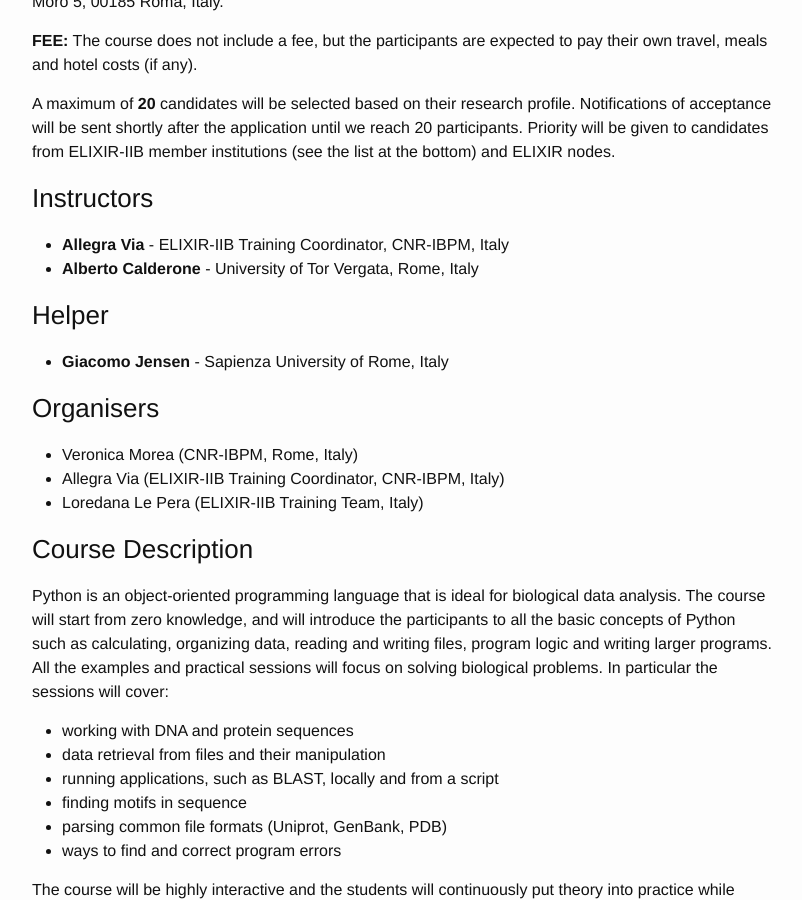
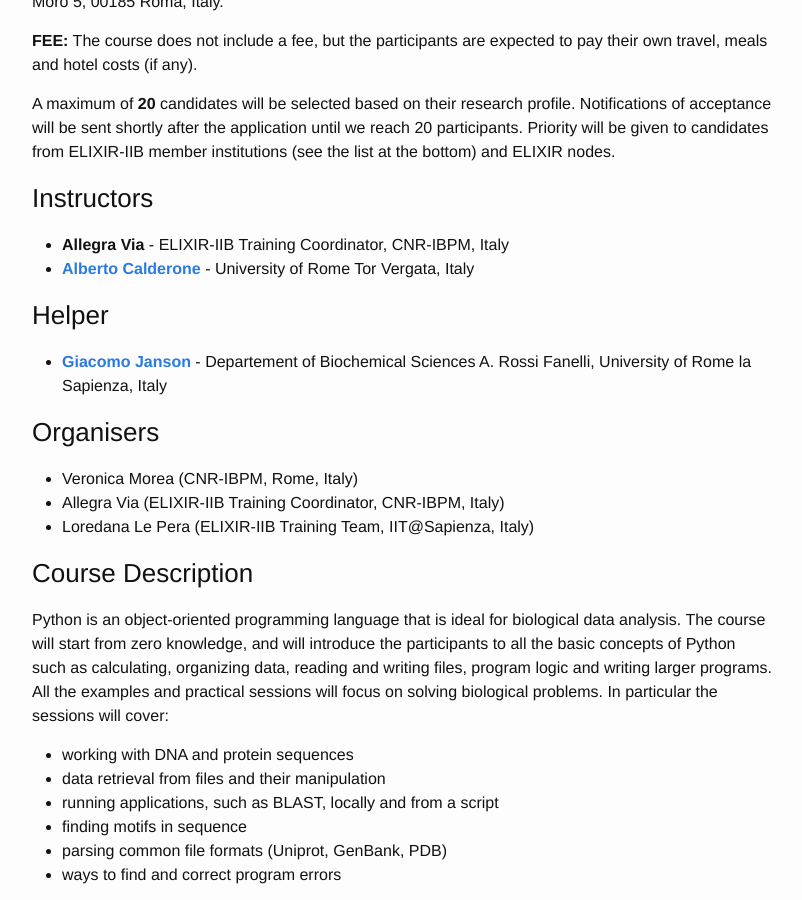
Before and after one commit to ELIXIR-IIB-training/website, a Jekyll site: the page built from _posts/2017-09-11-Python-Roma.md, in a window 1280 px wide and 900 px high, scrolled down 545 px. Shown: the whole window, without its empty margins (238-1040 px from the left). Built offline with Jekyll 4.4.1, drawn with Linux system fonts in a browser that asks for light colours.

Commit message:
Add bios

```diff
--- a/_posts/2017-09-11-Python-Roma.md
+++ b/_posts/2017-09-11-Python-Roma.md
@@ -35,16 +35,16 @@ A maximum of **20** candidates will be selected based on their research profile.
 
 ### Instructors
 - **Allegra Via** - ELIXIR-IIB Training Coordinator, CNR-IBPM, Italy
-- **Alberto Calderone** - University of Tor Vergata, Rome, Italy
+- [**Alberto Calderone**](../../../instructors/alberto_calderone.html) - University of Rome Tor Vergata, Italy
 <br>
 
 ### Helper
-- **Giacomo Jensen** - Sapienza University of Rome, Italy
+- [**Giacomo Janson**](../../../instructors/giacomo_janson.html) - Departement of Biochemical Sciences A. Rossi Fanelli, University of Rome la Sapienza, Italy
 
 ### Organisers
 - Veronica Morea (CNR-IBPM, Rome, Italy)
 - Allegra Via (ELIXIR-IIB Training Coordinator, CNR-IBPM, Italy)
-- Loredana Le Pera (ELIXIR-IIB Training Team, Italy)
+- Loredana Le Pera (ELIXIR-IIB Training Team, IIT@Sapienza, Italy)
 <br>
 
 ### Course Description
```
